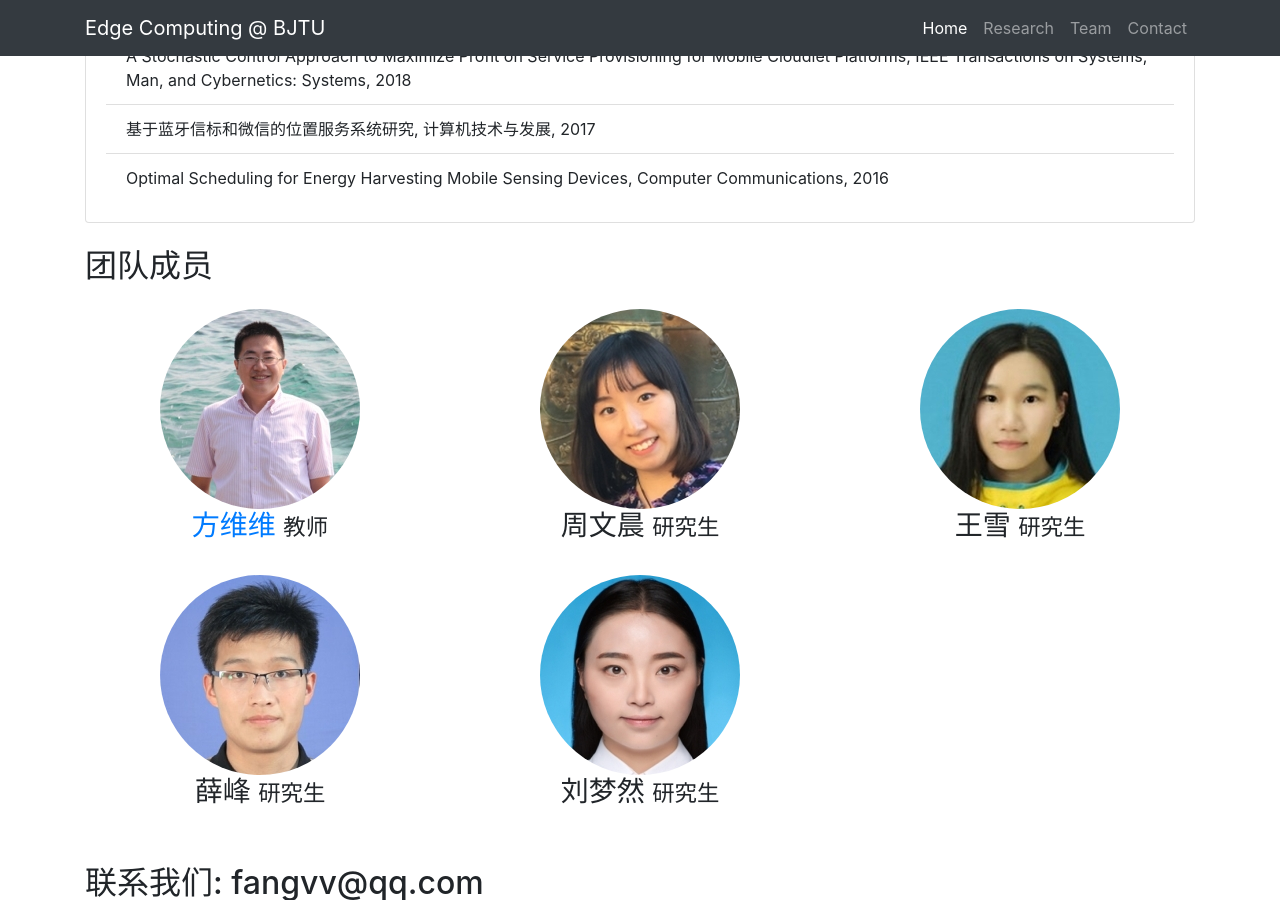
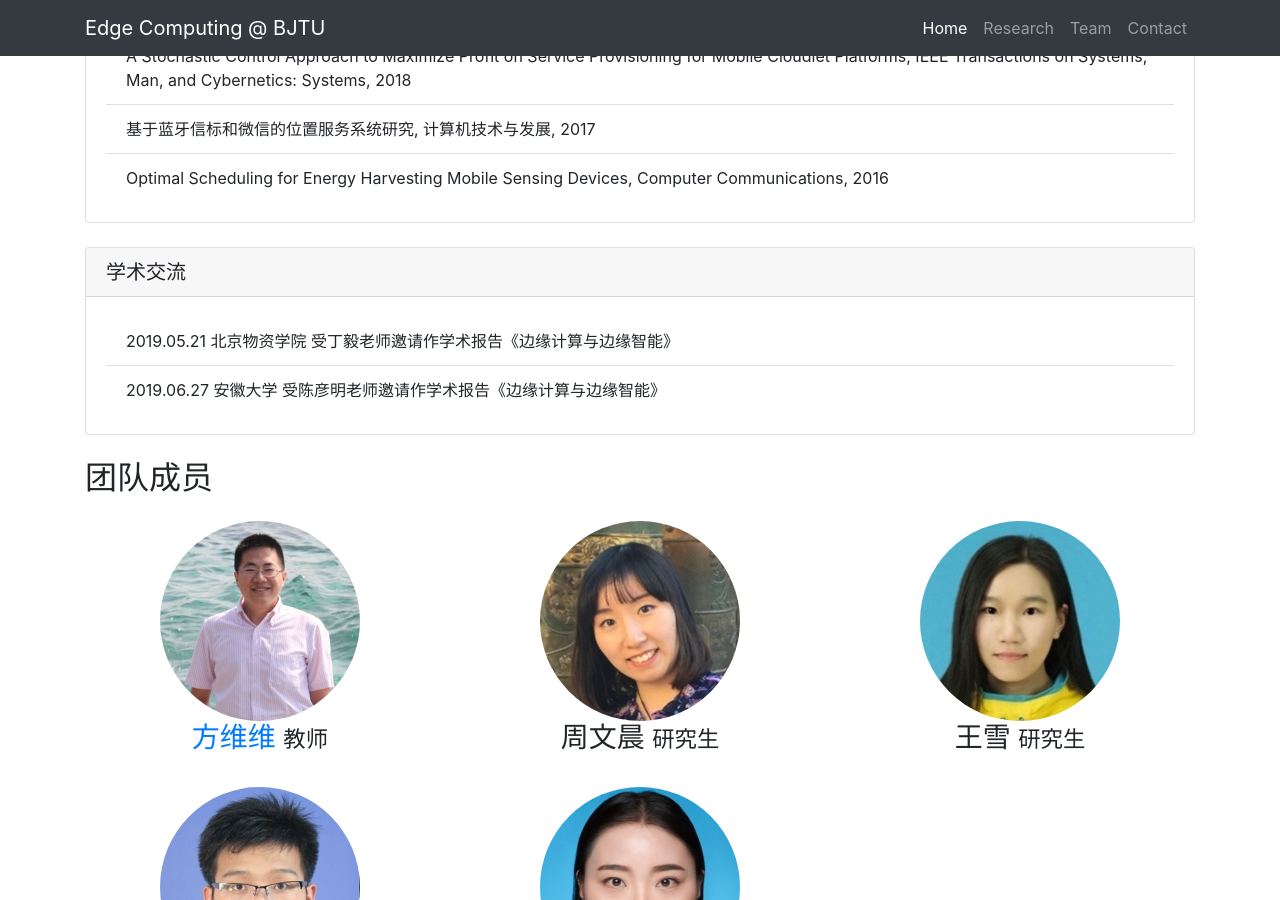
Before and after one commit to fangvv/Homepage, a Jekyll site: the page Edgecomp/index.html, which Jekyll copies as it is, in a window 1280 px wide and 900 px high, scrolled down 2058 px. Built offline with Jekyll 4.4.1, drawn with Linux system fonts in a browser that asks for light colours; comment, search, counter and statistics services are not loaded.

Commit message:
Signed-off-by: fangvv <fangvv@gmail.com>

```diff
--- a/Edgecomp/index.html
+++ b/Edgecomp/index.html
@@ -114,6 +114,18 @@
   </ul>
   </div>
 </div>
+<br>
+
+<div class="card">
+  <h5 class="card-header">学术交流</h5>
+  <div class="card-body">
+    <ul class="list-group list-group-flush">
+      <li class="list-group-item">2019.05.21 北京物资学院 受丁毅老师邀请作学术报告《边缘计算与边缘智能》</li>
+      <li class="list-group-item">2019.06.27 安徽大学 受陈彦明老师邀请作学术报告《边缘计算与边缘智能》</li>
+  </ul>
+  </div>
+</div>
+
 </section>
 <!-- Team Members Row -->
 <section id="team">
```
